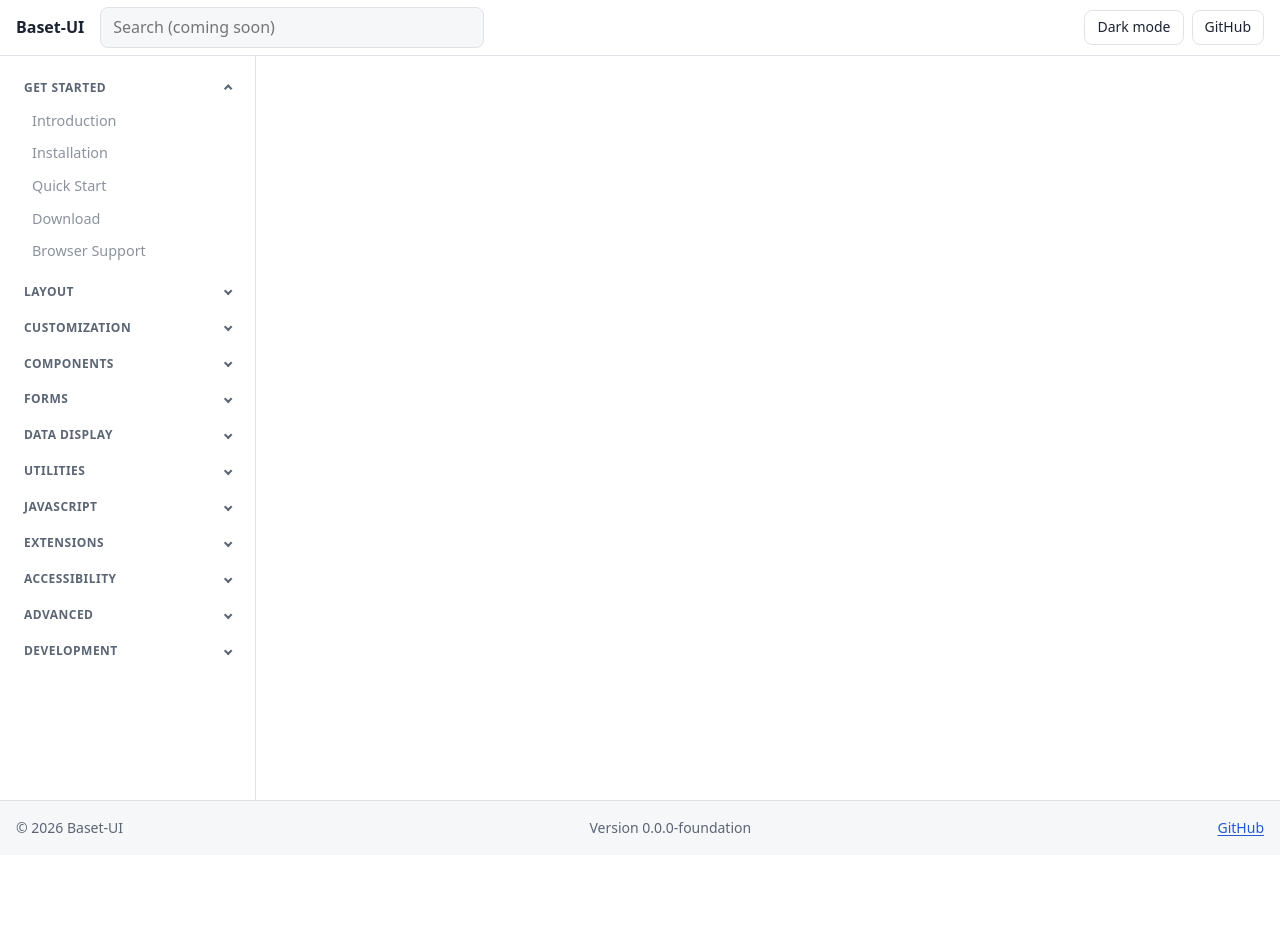
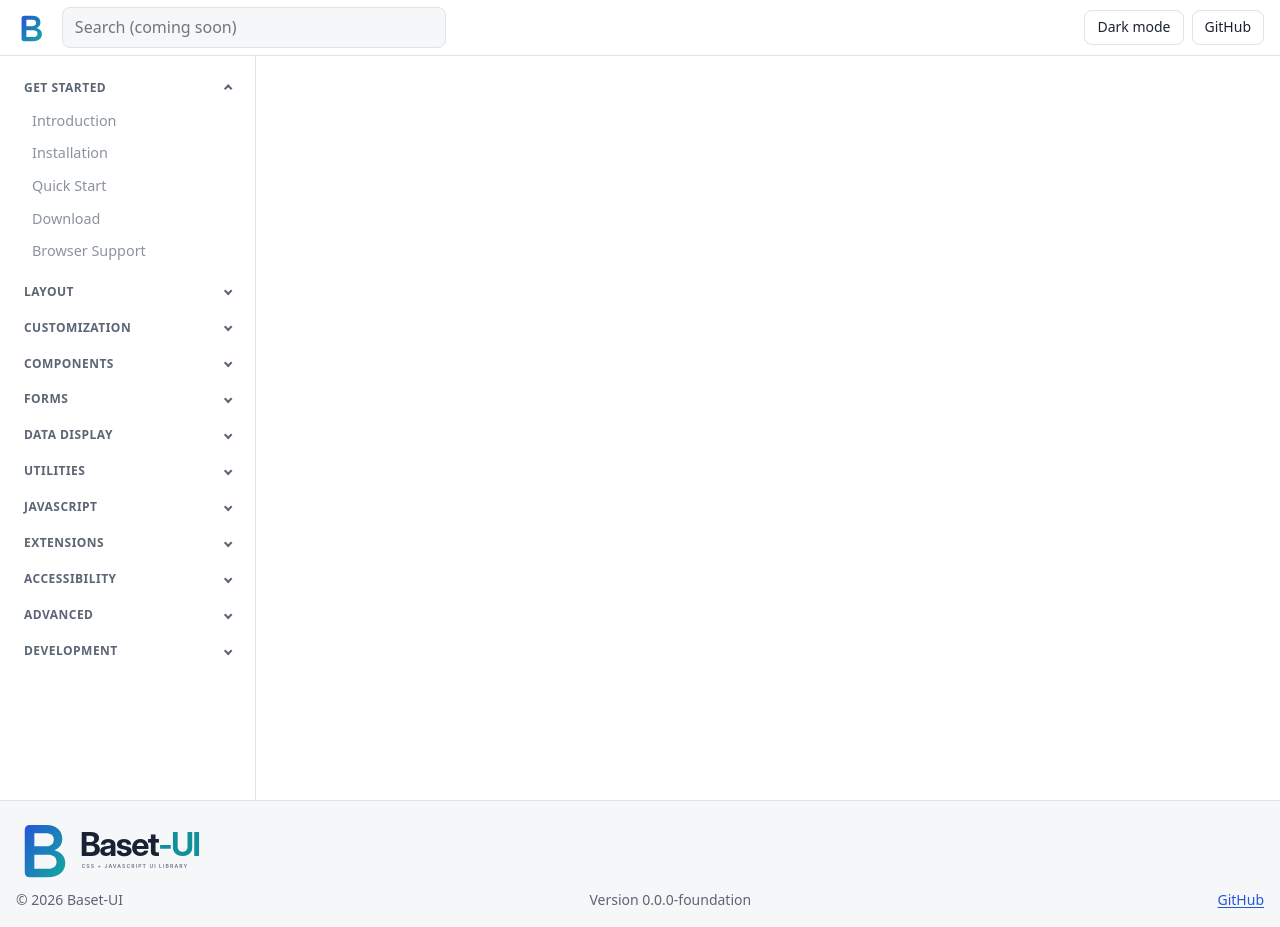
Before and after one commit to AbdulbasetRS/Baset-UI, a plain HTML site: page index.html in a window 1280 px wide. Before the commit the page ends 855 px from the top, so only its background shows below. Drawn offline with Linux system fonts and the light colour scheme.

Commit message:
feat: add documentation shell, assets, and component registry instructions

```diff
--- a/documentation/assets/css/docs.css
+++ b/documentation/assets/css/docs.css
@@ -198,3 +198,19 @@ a.bui-docs-nav-link:hover { background: var(--bui-color-surface); }
 
 @media (min-width: 576px) { .bui-docs-scale { grid-template-columns: repeat(5, minmax(0, 1fr)); } }
 @media (min-width: 768px) { .bui-docs-scale { grid-template-columns: repeat(10, minmax(0, 1fr)); } }
+
+/* ==========================================================================
+   Brand logo (docs shell only). Images are injected by docs.js.
+   Light/Dark file is chosen by data-bui-mode on <html>, so it follows the Dark mode button.
+   ========================================================================== */
+:root { --bui-docs-logo-mark-h: 2rem; --bui-docs-logo-full-h: 4rem; }
+
+.bui-docs-navbar__brand { display: inline-flex; align-items: center; flex: none; }
+.bui-docs-logo { display: block; width: auto; object-fit: contain; }
+.bui-docs-logo--mark { height: var(--bui-docs-logo-mark-h); }
+.bui-docs-logo--logo { height: var(--bui-docs-logo-full-h); }
+.bui-docs-logo--dark { display: none; }
+[data-bui-mode="dark"] .bui-docs-logo--light { display: none; }
+[data-bui-mode="dark"] .bui-docs-logo--dark { display: block; }
+
+.bui-docs-footer__brand { display: flex; flex: 0 0 100%; text-decoration: none; }
--- a/documentation/assets/js/docs.js
+++ b/documentation/assets/js/docs.js
@@ -8,12 +8,51 @@
     var modeBtn = document.getElementById('bui-docs-mode-toggle');
     /* Relative path from the current page to the site root: "" (index.html) or "../../" (documentation/x/page.html) */
     var siteRoot = document.body.getAttribute('data-docs-root') || '';
+    /* Brand files: documentation/assets/images/brand/baset-ui-{mark|logo}-{light|dark}.svg */
+    var brandPath = siteRoot + 'documentation/assets/images/brand/baset-ui-';
 
     function el(tag, cls, text) {
         var n = document.createElement(tag);
         if (cls) n.className = cls;
         if (text) n.textContent = text;
         return n;
+    }
+
+    /* ---- Brand logo (navbar mark, footer full logo) ----
+       Two <img> per slot (light and dark file). CSS shows the one matching data-bui-mode,
+       the hidden one is display:none so screen readers only get one "Baset-UI". */
+    function logoPair(kind, width, height) {
+        var frag = document.createDocumentFragment();
+        ['light', 'dark'].forEach(function (mode) {
+            var img = el('img', 'bui-docs-logo bui-docs-logo--' + kind + ' bui-docs-logo--' + mode);
+            img.src = brandPath + kind + '-' + mode + '.svg';
+            img.alt = 'Baset-UI';
+            img.width = width;
+            img.height = height;
+            frag.appendChild(img);
+        });
+        return frag;
+    }
+    var navBrand = document.querySelector('.bui-docs-navbar__brand');
+    if (navBrand) {
+        navBrand.textContent = '';
+        navBrand.appendChild(logoPair('mark', 280, 300));
+    }
+    var footer = document.querySelector('.bui-docs-footer');
+    if (footer) {
+        var footBrand = el('a', 'bui-docs-footer__brand');
+        footBrand.setAttribute('href', siteRoot || './');
+        footBrand.appendChild(logoPair('logo', 1200, 300));
+        footer.insertBefore(footBrand, footer.firstChild);
+    }
+
+    /* Favicon follows the docs mode (the mark files are mid-tone, readable on any tab color) */
+    var favicon = document.querySelector('link[rel="icon"]');
+    if (!favicon) {
+        favicon = document.createElement('link');
+        favicon.rel = 'icon';
+        favicon.type = 'image/svg+xml';
+        document.head.appendChild(favicon);
     }
 
     /* ---- Render navigation ---- */
@@ -86,6 +125,7 @@
         var dark = root.getAttribute('data-bui-mode') === 'dark';
         modeBtn.setAttribute('aria-pressed', String(dark));
         modeBtn.textContent = dark ? 'Light mode' : 'Dark mode';
+        favicon.setAttribute('href', brandPath + 'mark-' + (dark ? 'dark' : 'light') + '.svg');
     }
     modeBtn.addEventListener('click', function () {
         var next = root.getAttribute('data-bui-mode') === 'dark' ? 'light' : 'dark';
```
Also changed, not shown: 3 other files.
